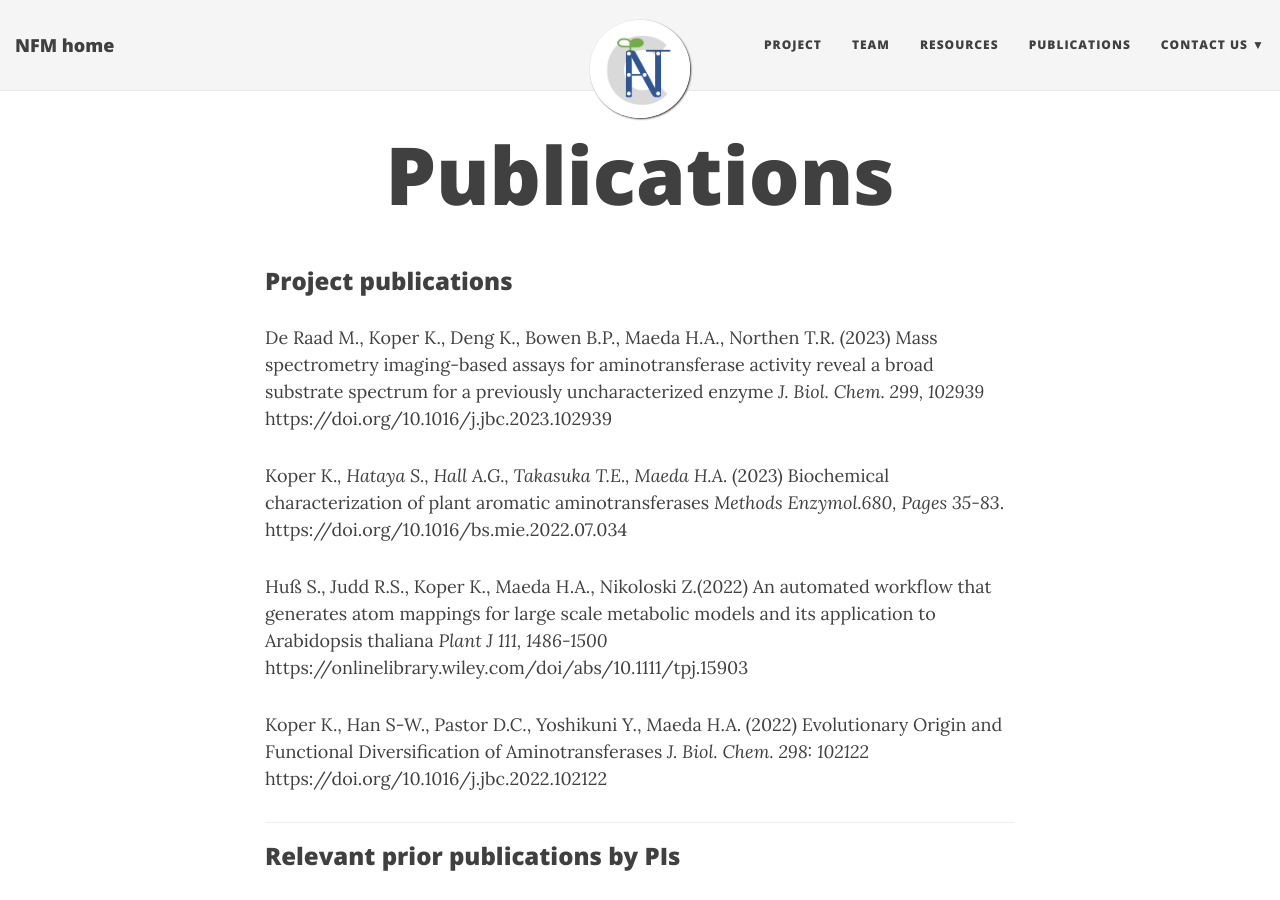
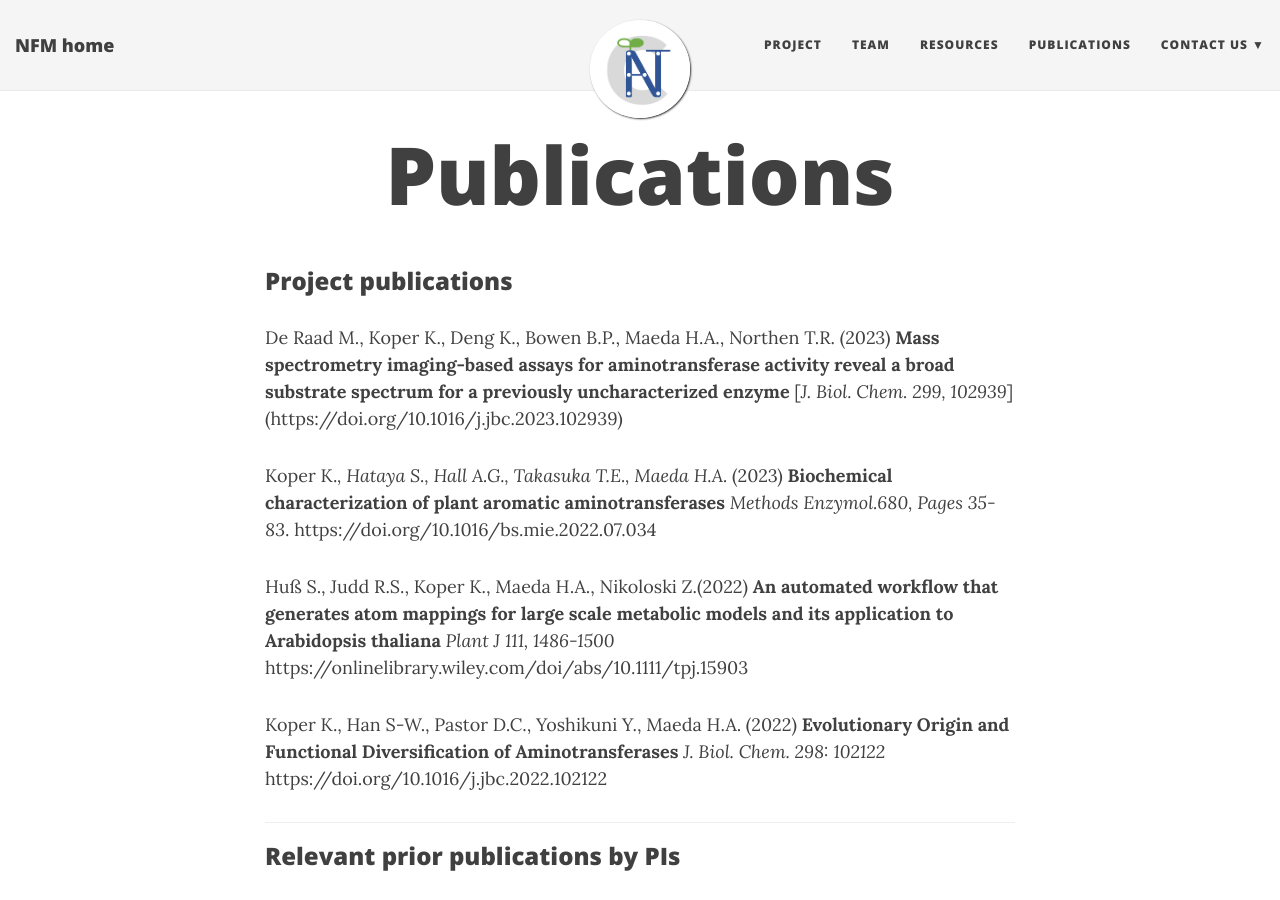
Before and after one commit to NfluxMap/NfluxMap.github.io, a Jekyll site: the page built from publications.md, in a window 1280 px wide and 900 px high. Built offline with Jekyll 4.4.1, drawn with Linux system fonts in a browser that asks for light colours; nearby versions of some CDN libraries; a style sheet for code colours, icons or effects is not loaded.

Commit message:
Update publications.md

```diff
--- a/publications.md
+++ b/publications.md
@@ -4,13 +4,13 @@
 ---
 ### Project publications
 
-De Raad M., Koper K., Deng K., Bowen B.P., Maeda H.A., Northen T.R. (2023) Mass spectrometry imaging-based assays for aminotransferase activity reveal a broad substrate spectrum for a previously uncharacterized enzyme *J. Biol. Chem. 299, 102939*  https://doi.org/10.1016/j.jbc.2023.102939
+De Raad M., Koper K., Deng K., Bowen B.P., Maeda H.A., Northen T.R. (2023) **Mass spectrometry imaging-based assays for aminotransferase activity reveal a broad substrate spectrum for a previously uncharacterized enzyme** [*J. Biol. Chem. 299, 102939*] (https://doi.org/10.1016/j.jbc.2023.102939)
 
-Koper K.*, Hataya S., Hall A.G., Takasuka T.E., Maeda H.A.* (2023) Biochemical characterization of plant aromatic aminotransferases *Methods Enzymol.680, Pages 35-83*. https://doi.org/10.1016/bs.mie.2022.07.034
+Koper K.*, Hataya S., Hall A.G., Takasuka T.E., Maeda H.A.* (2023) **Biochemical characterization of plant aromatic aminotransferases** *Methods Enzymol.680, Pages 35-83*. https://doi.org/10.1016/bs.mie.2022.07.034
 
-Huß S., Judd R.S., Koper K., Maeda H.A., Nikoloski Z.(2022) An automated workflow that generates atom mappings for large scale metabolic models and its application to Arabidopsis thaliana *Plant J 111, 1486-1500* https://onlinelibrary.wiley.com/doi/abs/10.1111/tpj.15903
+Huß S., Judd R.S., Koper K., Maeda H.A., Nikoloski Z.(2022) **An automated workflow that generates atom mappings for large scale metabolic models and its application to Arabidopsis thaliana** *Plant J 111, 1486-1500* https://onlinelibrary.wiley.com/doi/abs/10.1111/tpj.15903
 
-Koper K., Han S-W., Pastor D.C., Yoshikuni Y., Maeda H.A. (2022) Evolutionary Origin and Functional Diversification of Aminotransferases *J. Biol. Chem. 298: 102122* https://doi.org/10.1016/j.jbc.2022.102122
+Koper K., Han S-W., Pastor D.C., Yoshikuni Y., Maeda H.A. (2022) **Evolutionary Origin and Functional Diversification of Aminotransferases** *J. Biol. Chem. 298: 102122* https://doi.org/10.1016/j.jbc.2022.102122
 
 
 _______________
```
